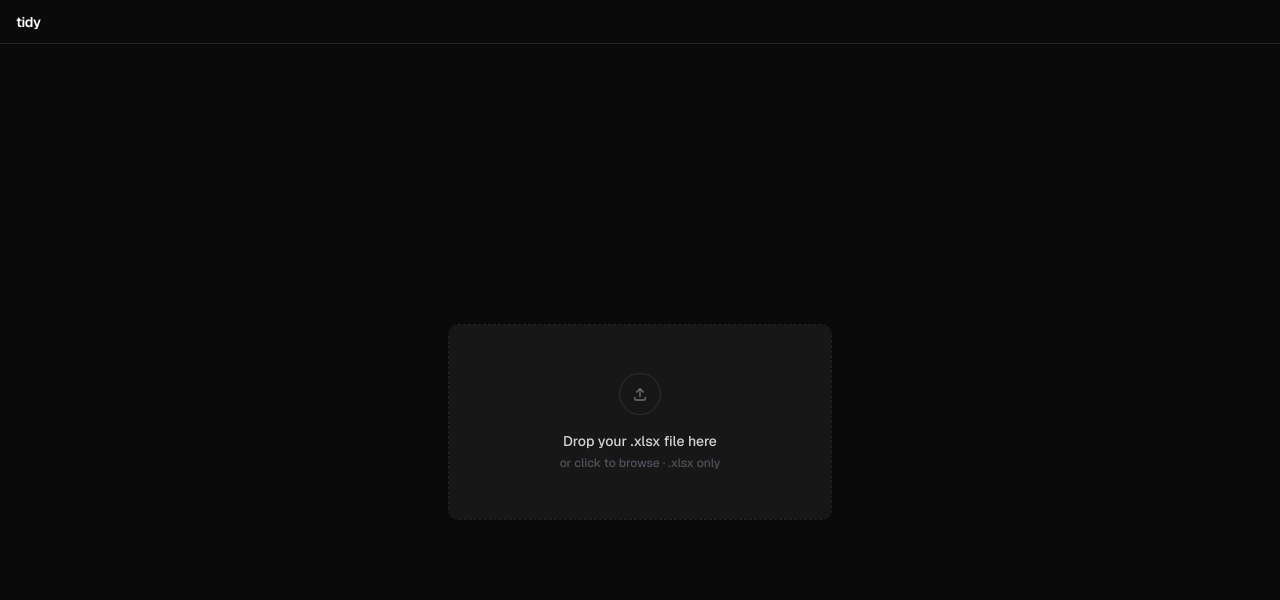
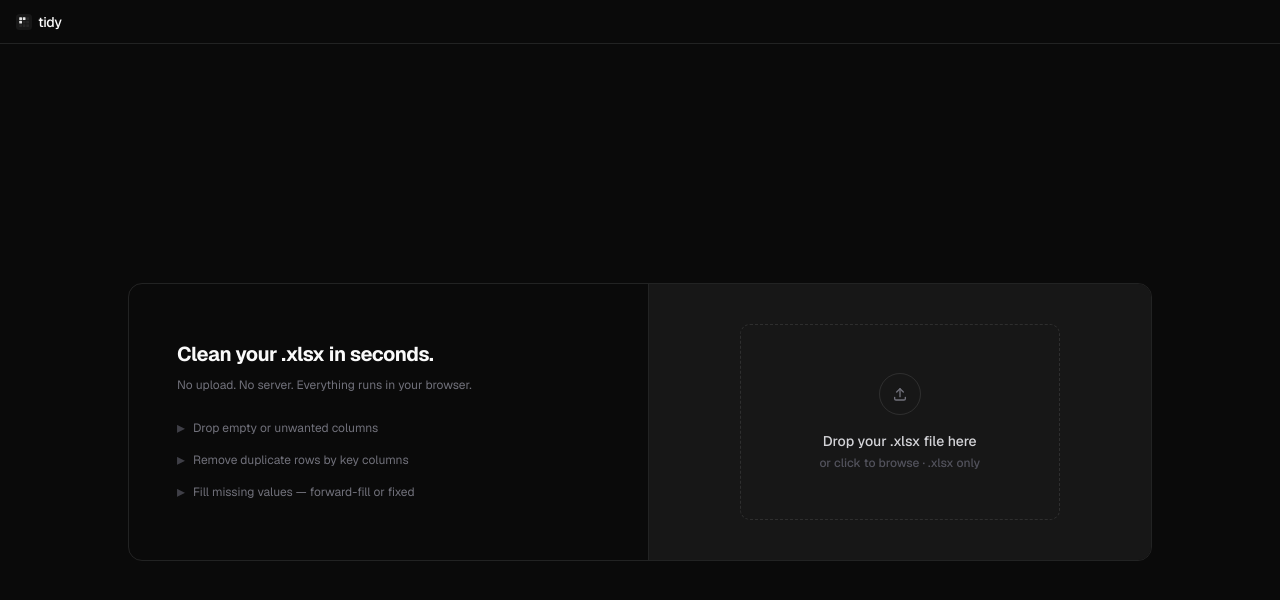
Before and after one commit to pyyupsk/tidy, a Next.js app: page / in a window 1280 px wide. Shown: the top 600 px of the page. Built offline with nearby package versions, Linux system fonts and the light colour scheme.

Commit message:
feat: redesign drop zone as split layout with branding and copy

```diff
--- a/src/components/drop-zone/drop-zone.tsx
+++ b/src/components/drop-zone/drop-zone.tsx
@@ -2,6 +2,7 @@
 
 import { IconUpload } from "@tabler/icons-react"
 import { useCallback, useRef, useState } from "react"
+import { Logo } from "@/components/brand/logo"
 import { Button } from "@/components/ui/button"
 import { cn } from "@/lib/utils"
 import { useSpreadsheetStore } from "@/stores/use-spreadsheet-store"
@@ -50,13 +51,46 @@
 
   return (
     <div className="flex min-h-dvh flex-col bg-background">
-      <header className="flex h-11 items-center border-b border-border px-4">
-        <span className="text-sm font-semibold tracking-tight text-white">
-          tidy
-        </span>
+      <header className="flex h-11 shrink-0 items-center border-b border-border px-4">
+        <Logo size="sm" />
       </header>
 
-      <main className="flex flex-1 items-center justify-center p-8">
+      <main className="flex flex-1 items-center justify-center p-6">
+        <div className="flex w-full max-w-5xl overflow-hidden rounded-xl border border-border">
+          {/* Left panel — branding + copy */}
+          <div className="flex flex-1 flex-col justify-center gap-5 border-r border-border px-12 py-10">
+            <div>
+              <p className="text-xl font-bold tracking-tight text-foreground">
+                Clean your .xlsx in seconds.
+              </p>
+              <p className="mt-2 text-xs leading-relaxed text-zinc-500">
+                No upload. No server. Everything runs in your browser.
+              </p>
+            </div>
+            <ul className="flex flex-col gap-2">
+              <li className="flex items-center gap-2">
+                <span className="text-zinc-700">▸</span>
+                <span className="text-xs text-zinc-500">
+                  Drop empty or unwanted columns
+                </span>
+              </li>
+              <li className="flex items-center gap-2">
+                <span className="text-zinc-700">▸</span>
+                <span className="text-xs text-zinc-500">
+                  Remove duplicate rows by key columns
+                </span>
+              </li>
+              <li className="flex items-center gap-2">
+                <span className="text-zinc-700">▸</span>
+                <span className="text-xs text-zinc-500">
+                  Fill missing values — forward-fill or fixed
+                </span>
+              </li>
+            </ul>
+          </div>
+
+          {/* Right panel — drop zone */}
+          <div className="flex flex-1 items-center justify-center bg-card p-10">
             <Button
               variant="ghost"
               onClick={() => inputRef.current?.click()}
@@ -68,7 +102,7 @@
               onDrop={handleDrop}
               disabled={isLoading}
               className={cn(
-            "flex h-auto w-full max-w-sm flex-col items-center gap-4 rounded-lg border border-dashed p-12 focus-visible:ring-white/20",
+                "flex h-auto w-full max-w-xs flex-col items-center gap-4 rounded-lg border border-dashed p-12 focus-visible:ring-white/20",
                 isDragging
                   ? "border-white/30 bg-white/5"
                   : "border-border bg-card hover:border-border/60 hover:bg-card",
@@ -95,6 +129,8 @@
               className="hidden"
               onChange={handleChange}
             />
+          </div>
+        </div>
       </main>
     </div>
   )
```
Lines whose indentation alone changed are shown as unchanged.
